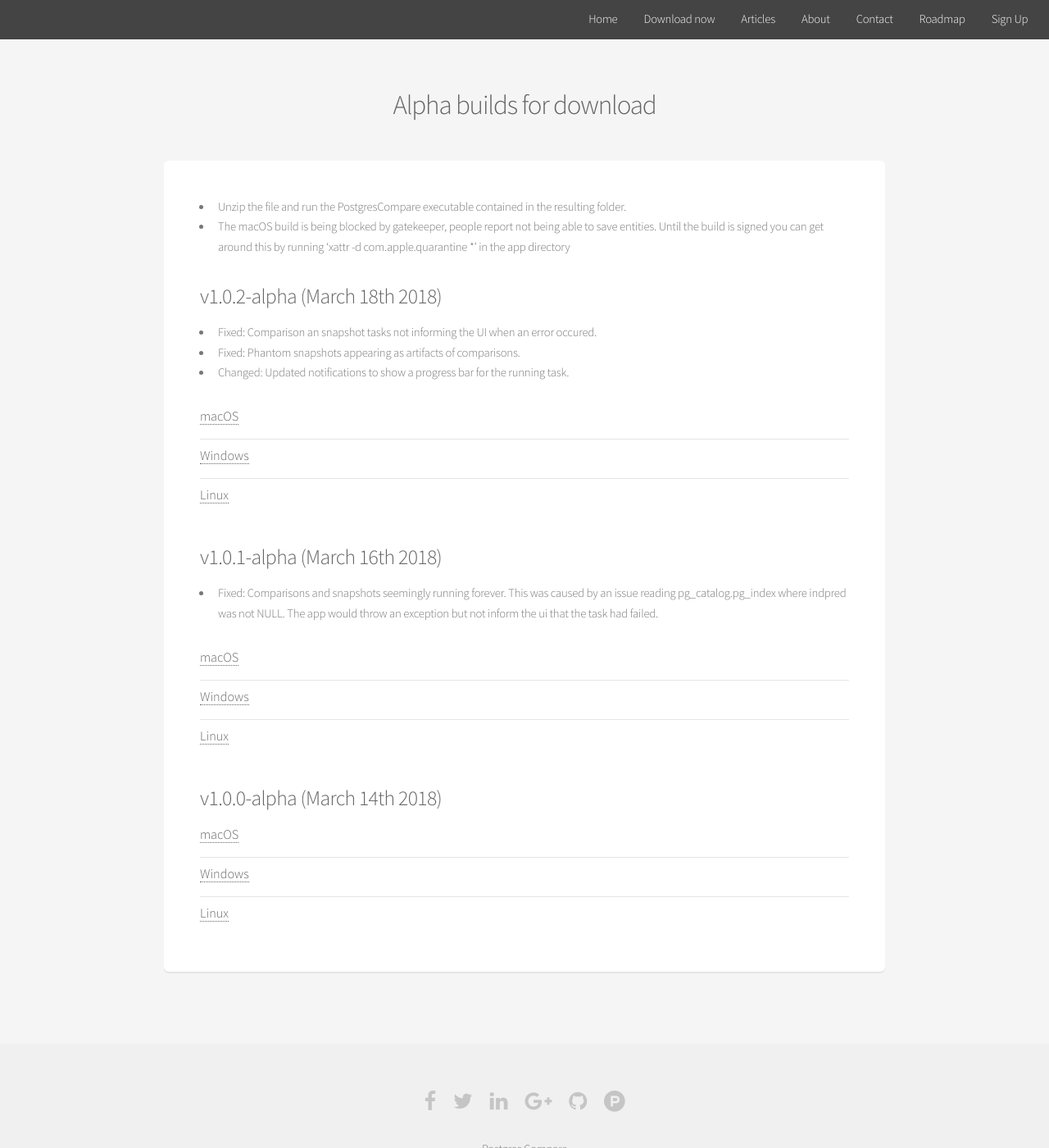
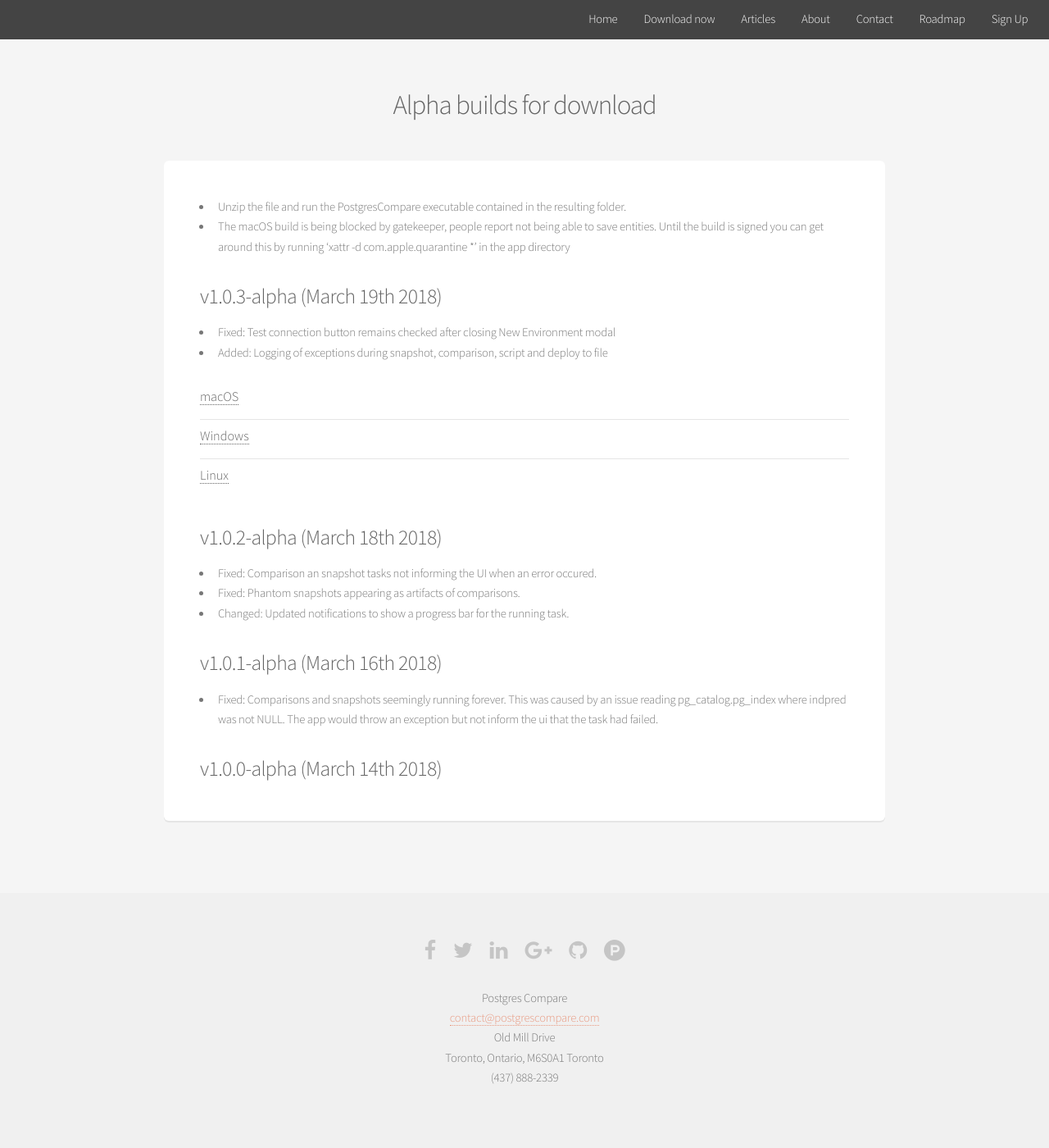
Before and after one commit to sql-migrate/backup2.sql-migrate.github.io, a Jekyll site: the page built from downloads.md, in a window 1280 px wide and 1400 px high. Shown: the whole window at 82% size. Built offline with Jekyll 4.4.1, drawn with Linux system fonts in a browser that asks for light colours.

Commit message:
update downloads page

```diff
--- a/downloads.md
+++ b/downloads.md
@@ -6,50 +6,22 @@
 -  Unzip the file and run the PostgresCompare executable contained in the resulting folder.
 - The macOS build is being blocked by gatekeeper, people report not being able to save entities. Until the build is signed you can get around this by running 'xattr -d com.apple.quarantine *' in the app directory
 
-<h3>v1.0.2-alpha (March 18th 2018)</h3>
-  - Fixed: Comparison an snapshot tasks not informing the UI when an error occured.
-  - Fixed: Phantom snapshots appearing as artifacts of comparisons.
-  - Changed: Updated notifications to show a progress bar for the running task.
+<h3>v1.0.3-alpha (March 19th 2018)</h3>
+  - Fixed: Test connection button remains checked after closing New Environment modal
+  - Added: Logging of exceptions during snapshot, comparison, script and deploy to file
   <ul class="alt">
       <li>
         <h4>
           <a class="post-link"
-          onclick="var that=this;ga('send', 'event','Download','macOS 1.0.2-alpha',this.href);setTimeout(function(){location.href=that.href;},200);return false;"
-          href="http://downloads.postgrescompare.com/builds/PostgresCompare-darwin-x64_1.0.2-alpha.zip">macOS</a>
+          onclick="var that=this;ga('send', 'event','Download','macOS 1.0.3-alpha',this.href);setTimeout(function(){location.href=that.href;},200);return false;"
+          href="http://downloads.postgrescompare.com/builds/PostgresCompare-darwin-x64_1.0.3-alpha.zip">macOS</a>
         </h4>
       </li>
       <li>
         <h4>
           <a class="post-link"
-          onclick="var that=this;ga('send', 'event','Download','Windows 1.0.2-alpha',this.href);setTimeout(function(){location.href=that.href;},200);return false;"
-          href="http://downloads.postgrescompare.com/builds/PostgresCompare-win32-x64_1.0.2-alpha.zip">Windows</a>
-        </h4>
-      </li>
-      <li>
-        <h4>
-          <a class="post-link"
-          onclick="var that=this;ga('send', 'event','Download','Linux 1.0.2-alpha',this.href);setTimeout(function(){location.href=that.href;},200);return false;"
-          href="http://downloads.postgrescompare.com/builds/PostgresCompare-linux-x64_1.0.2-alpha.zip">Linux</a>
-        </h4>
-      </li>
-  </ul>
-
-<h3>v1.0.1-alpha (March 16th 2018)</h3>
-  - Fixed: Comparisons and snapshots seemingly running forever. This was caused by an issue reading pg_catalog.pg_index where indpred was not NULL. The app would throw an exception but not inform the
-  ui that the task had failed.
-  <ul class="alt">
-      <li>
-        <h4>
-          <a class="post-link"
-          onclick="var that=this;ga('send', 'event','Download','macOS 1.0.1-alpha',this.href);setTimeout(function(){location.href=that.href;},200);return false;"
-          href="http://downloads.postgrescompare.com/builds/PostgresCompare-darwin-x64_1.0.1-alpha.zip">macOS</a>
-        </h4>
-      </li>
-      <li>
-        <h4>
-          <a class="post-link"
-          onclick="var that=this;ga('send', 'event','Download','Windows 1.0.1-alpha',this.href);setTimeout(function(){location.href=that.href;},200);return false;"
-          href="http://downloads.postgrescompare.com/builds/PostgresCompare-win32-x64_1.0.1-alpha.zip">Windows</a>
+          onclick="var that=this;ga('send', 'event','Download','Windows 1.0.3-alpha',this.href);setTimeout(function(){location.href=that.href;},200);return false;"
+          href="http://downloads.postgrescompare.com/builds/PostgresCompare-win32-x64_1.0.3-alpha.zip">Windows</a>
         </h4>
       </li>
       <li>
@@ -61,27 +33,13 @@
       </li>
   </ul>
 
-  <h3>v1.0.0-alpha (March 14th 2018)</h3>
-  <ul class="alt">
-      <li>
-        <h4>
-          <a class="post-link"
-          onclick="var that=this;ga('send', 'event','Download','macOS 1.0.0-alpha',this.href);setTimeout(function(){location.href=that.href;},200);return false;"
-          href="http://downloads.postgrescompare.com/builds/PostgresCompare-darwin-x64_1.0.0-alpha.zip">macOS</a>
-        </h4>
-      </li>
-      <li>
-        <h4>
-          <a class="post-link"
-          onclick="var that=this;ga('send', 'event','Download','Windows 1.0.0-alpha',this.href);setTimeout(function(){location.href=that.href;},200);return false;"
-          href="http://downloads.postgrescompare.com/builds/PostgresCompare-win32-x64_1.0.0-alpha.zip">Windows</a>
-        </h4>
-      </li>
-      <li>
-        <h4>
-          <a class="post-link"
-          onclick="var that=this;ga('send', 'event','Download','Linux 1.0.0-alpha',this.href);setTimeout(function(){location.href=that.href;},200);return false;"
-          href="http://downloads.postgrescompare.com/builds/PostgresCompare-linux-x64_1.0.0-alpha.zip">Linux</a>
-        </h4>
-      </li>
-  </ul>
+<h3>v1.0.2-alpha (March 18th 2018)</h3>
+  - Fixed: Comparison an snapshot tasks not informing the UI when an error occured.
+  - Fixed: Phantom snapshots appearing as artifacts of comparisons.
+  - Changed: Updated notifications to show a progress bar for the running task.
+
+<h3>v1.0.1-alpha (March 16th 2018)</h3>
+  - Fixed: Comparisons and snapshots seemingly running forever. This was caused by an issue reading pg_catalog.pg_index where indpred was not NULL. The app would throw an exception but not inform the
+  ui that the task had failed.
+
+<h3>v1.0.0-alpha (March 14th 2018)</h3>
```
Also changed, not shown: sitemap.xml (+7 -1 lines).
